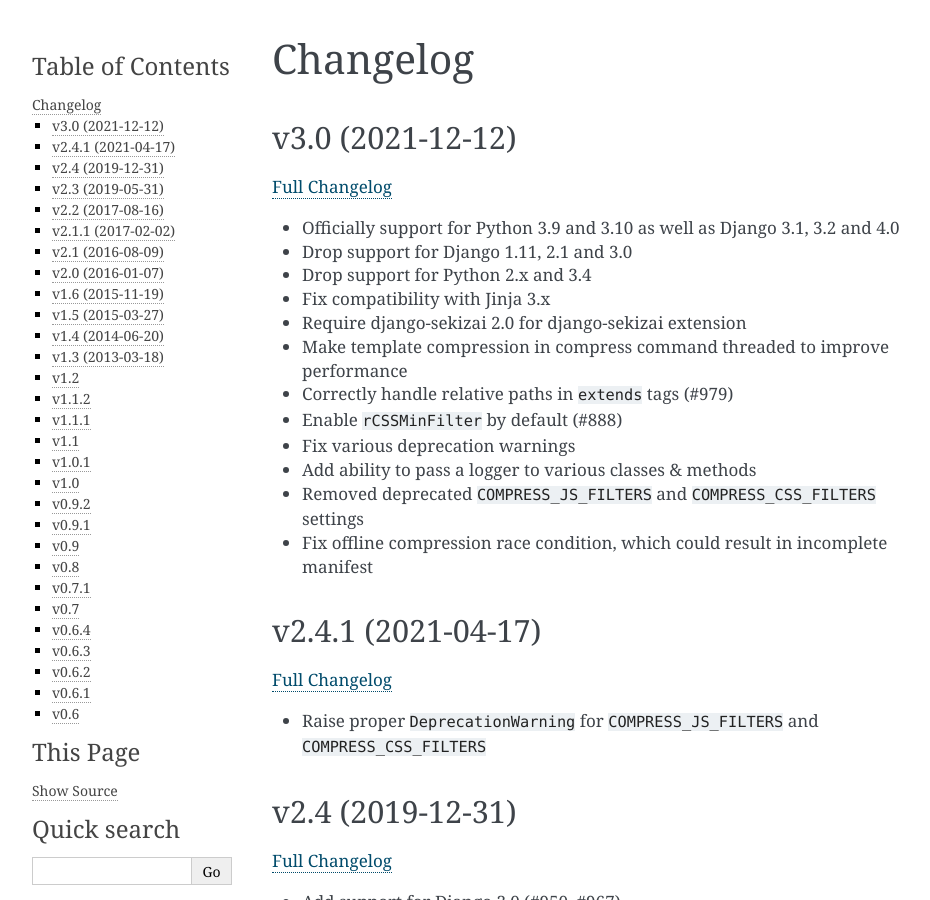
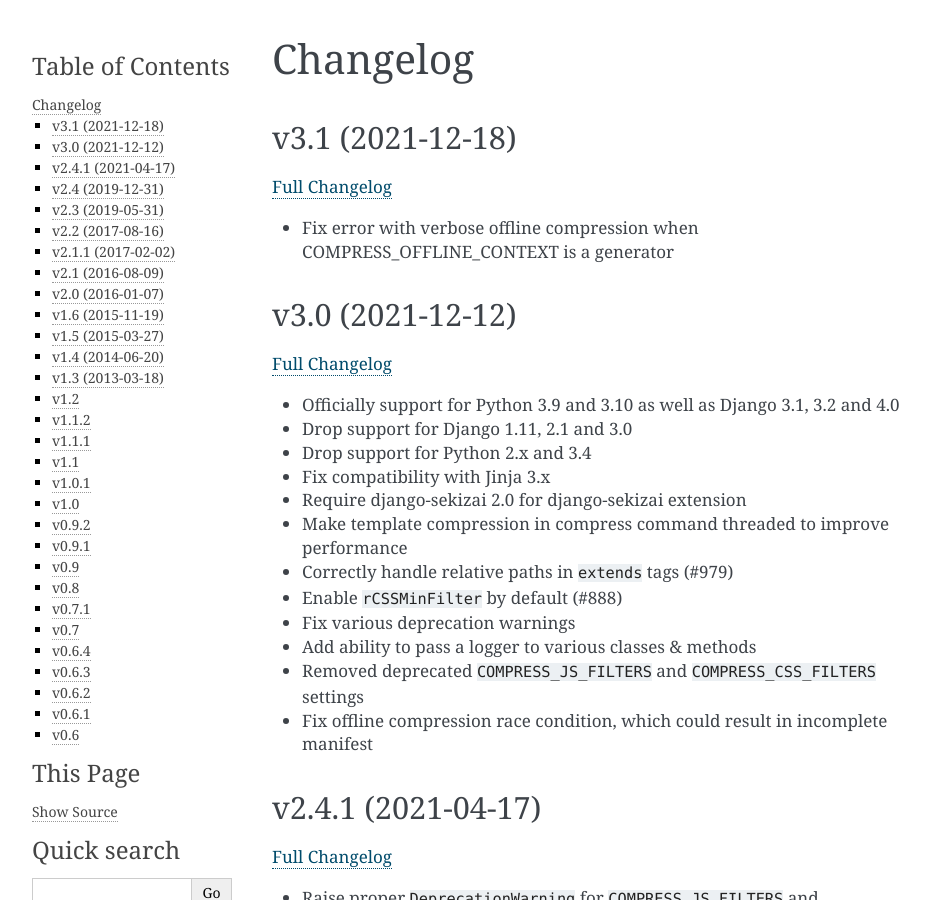
Before and after one commit to django-compressor/django-compressor, a Sphinx documentation site: the page built from docs/changelog.txt, in a window 1280 px wide and 900 px high. Shown: the whole window, without its empty margins (148-1078 px from the left). Built offline with Sphinx 7.4.7, drawn with Linux system fonts in a browser that asks for light colours; the version number could not be read and is left out.

Commit message:
Add changelog for 3.1

```diff
--- a/docs/changelog.txt
+++ b/docs/changelog.txt
@@ -1,5 +1,13 @@
 Changelog
 =========
+
+v3.1 (2021-12-18)
+-----------------
+
+`Full Changelog <https://github.com/django-compressor/django-compressor/compare/3.0...3.1>`_
+
+- Fix error with verbose offline compression when COMPRESS_OFFLINE_CONTEXT is a generator
+
 
 v3.0 (2021-12-12)
 -----------------
```
